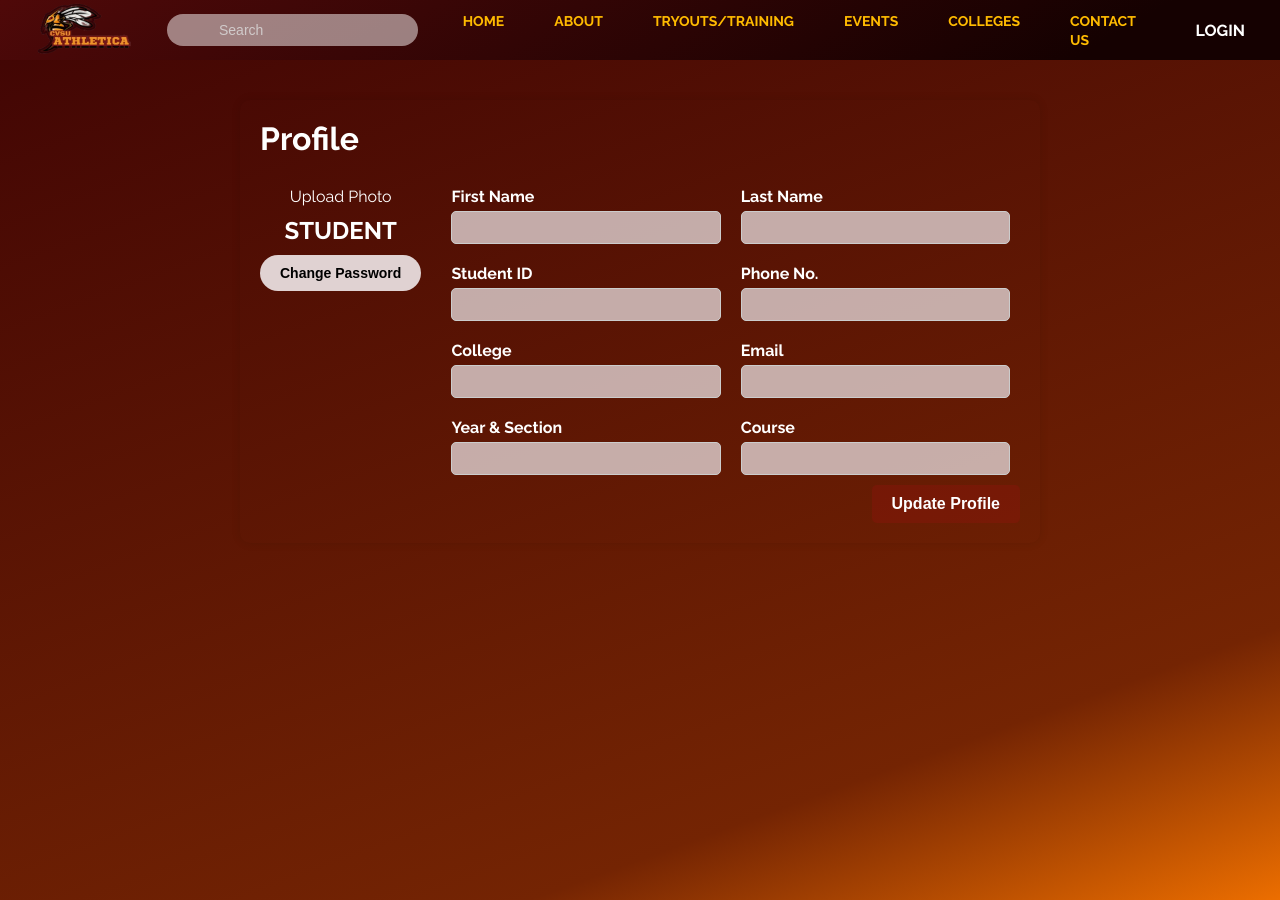
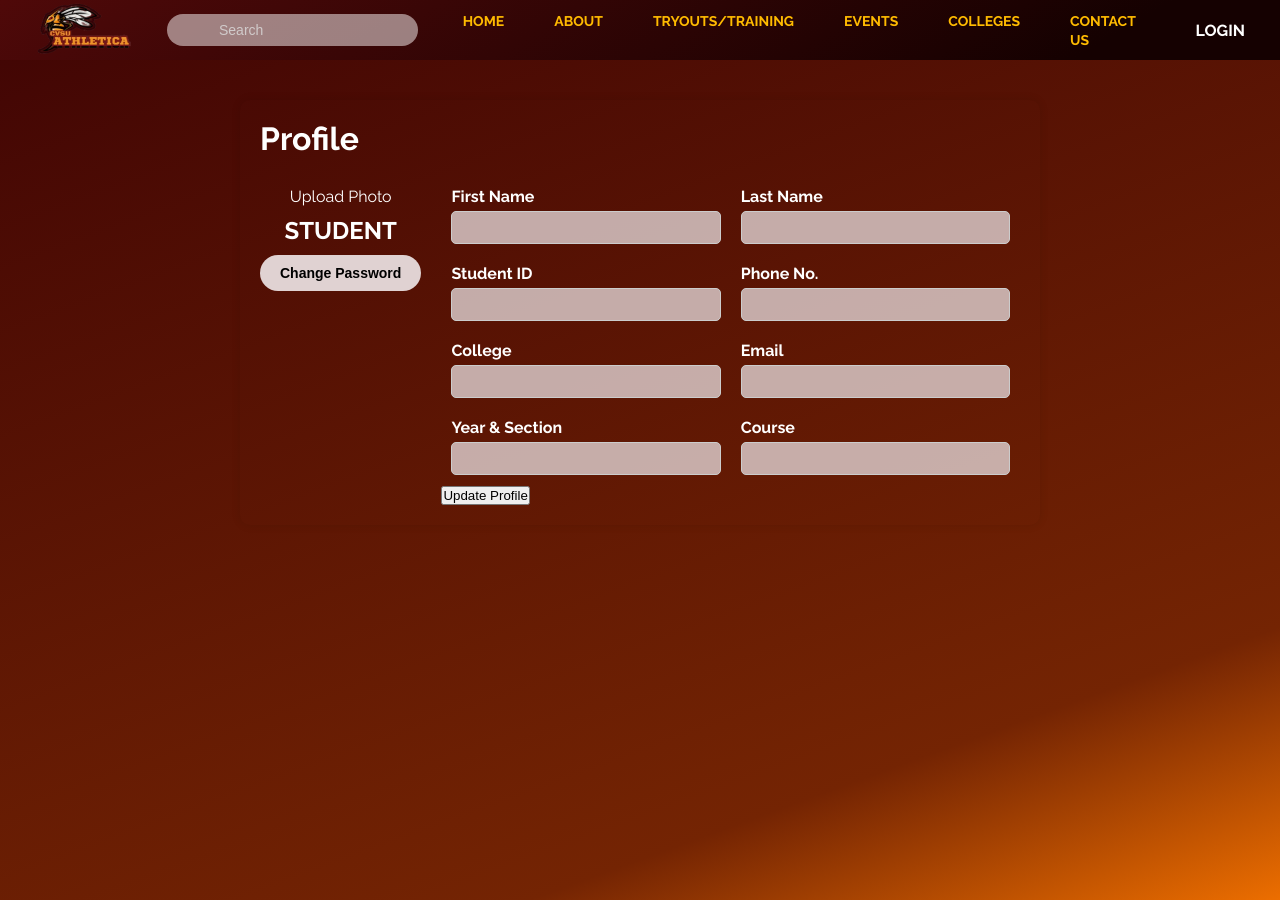
Before and after one commit to MarcDanielEnguero/CvsuAthleticaReact, a React (Create React App) app: page /profile in a window 1280 px wide. Built offline with nearby package versions, Linux system fonts and the light colour scheme.

Commit message:
Updated CSS for various components

```diff
--- a/src/pages/extraPages/profile.module.css
+++ b/src/pages/extraPages/profile.module.css
@@ -1,14 +1,12 @@
 @import url('https://fonts.googleapis.com/css2?family=Raleway:wght@400;700;800&display=swap');
 @import url('https://fonts.googleapis.com/css2?family=Montserrat:wght@400;700;800&display=swap');
 
-body {
+.body {
     min-height: 100vh; /* Ensures background covers at least the viewport height */
     background: linear-gradient(160deg, #400404 0%, #742403 80%, #EC6E00 100%);
     font-family: 'Raleway', sans-serif;
     margin: 0;
 }
-
-
 /* profile.module.css */
 
 .profileContainer {
@@ -111,22 +109,3 @@ body {
 .changePasswordBtn:hover {
     opacity: .9;
 }
-
-
-/* filepath: /c:/Users/Patrick Villanueva/Desktop/CvsuAthleticaReact/src/pages/extraPages/profile.module.css */
-.submitBtn {
-    padding: 10px 20px;
-    font-size: 16px;
-    font-weight: bold;
-    color: #fff;
-    background-color: #9d0f0f46; /* Set the desired background color */
-    border: none;
-    border-radius: 5px;
-    cursor: pointer;
-    transition: background-color 0.3s ease;
-    float: right;
-}
-
-.submitBtn:hover {
-    opacity: .9;
-}
```
